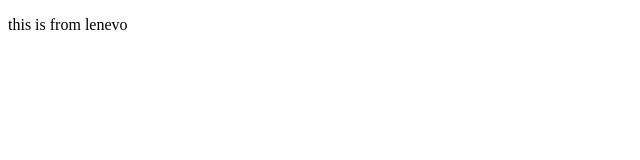
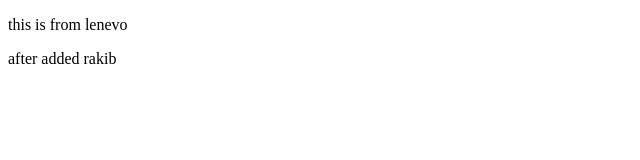
Before and after one commit to iamimranh/gitLearnWithRakib, a plain HTML site: page index.html in a window 1280 px wide. Shown: the full height of the page, 0-640 px from the left. Drawn offline with Linux system fonts and the light colour scheme.

Commit message:
test, try to merge conflict

```diff
--- a/index.html
+++ b/index.html
@@ -7,5 +7,6 @@
   </head>
   <body>
     <p>this is from lenevo</p>
+    <p>after added rakib</p>
   </body>
 </html>
```
